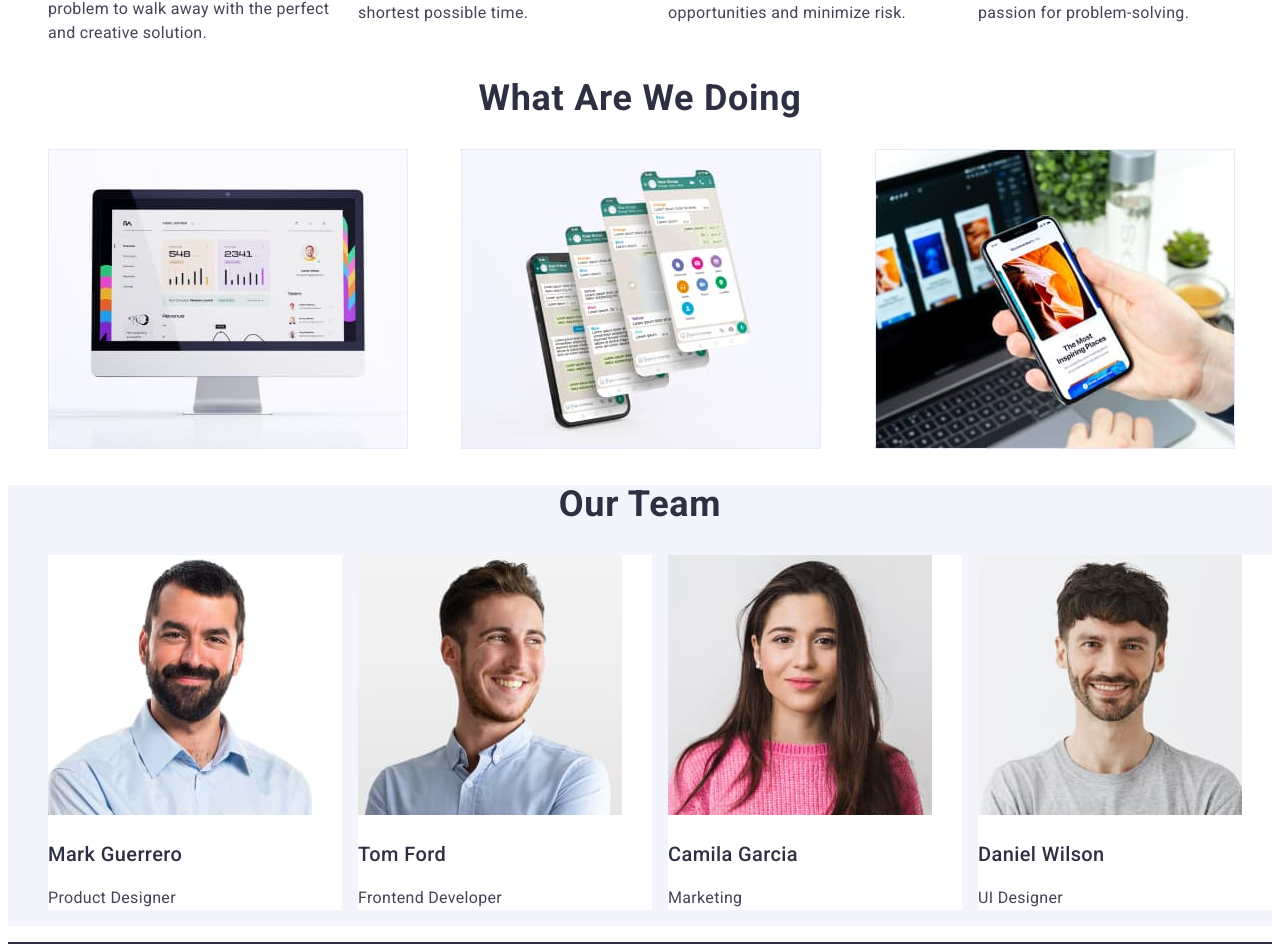
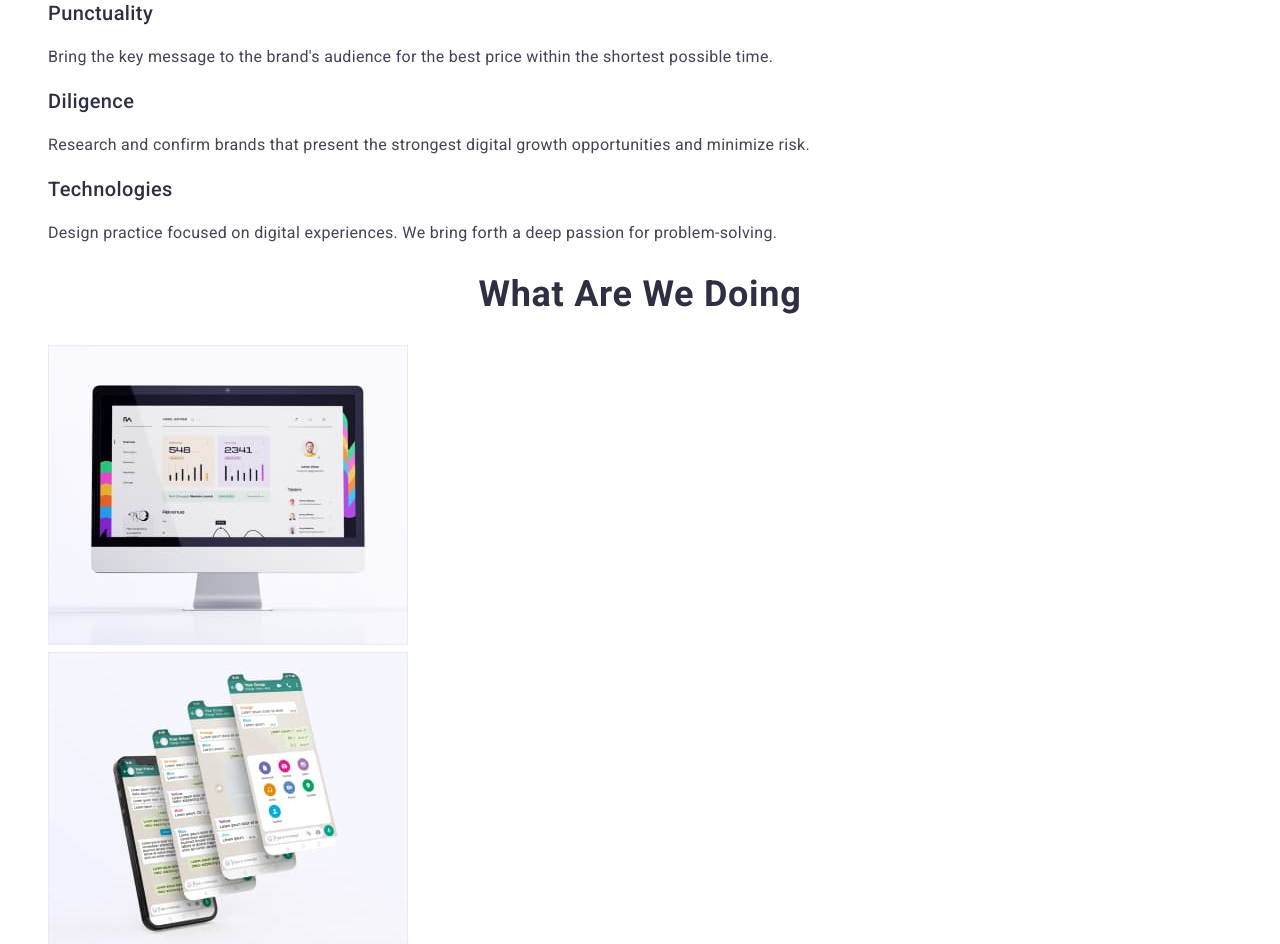
Before and after one commit to TanyaMarchenko/goit-markup-hw-02, a plain HTML site: page index.html in a window 1280 px wide. Shown: the part 500-1444 px from the top of the page. Drawn offline with Linux system fonts and the light colour scheme.

Commit message:
deleted the columns
remarks of the mentor to the second homework

```diff
--- a/css/styles.css
+++ b/css/styles.css
@@ -103,20 +103,6 @@ body {
     letter-spacing: 0.02em;
 }
 
-/* COLUMNS */
-
-.three-columns {
-    column-count: 3;
-}
-
-.four-columns {
-    column-count: 4;
-}
-
-.five-columns {
-    column-count: 5;
-}
-
 /* BUTTONS */
 
 .button {
--- a/index.html
+++ b/index.html
@@ -57,7 +57,7 @@
       <!-- Section 2 -->
       <section class="section-features">
         <h2 class="title hidden-title pane" hidden="hidden">Features</h2>
-        <ul class="list four-columns">
+        <ul class="list">
           <li>
             <h3 class="title little-title is-active">Strategy</h3>
             <p class="text">
@@ -91,7 +91,7 @@
       <!-- Section 3 -->
       <section class="section-doing">
         <h2 class="title medium-title">What are we doing</h2>
-        <ul class="list three-columns">
+        <ul class="list">
           <li>
             <img
               src="./images/main/section-3/img-1.jpg"
@@ -118,7 +118,7 @@
       <!-- Section 4 -->
       <section class="section-team">
         <h2 class="title medium-title">Our Team</h2>
-        <ul class="list four-columns">
+        <ul class="list">
           <li class="team-list">
             <img
               src="./images/main/section-4/img-1.jpg"
```
Also changed, not shown: portfolio.html (+2 -2 lines).
